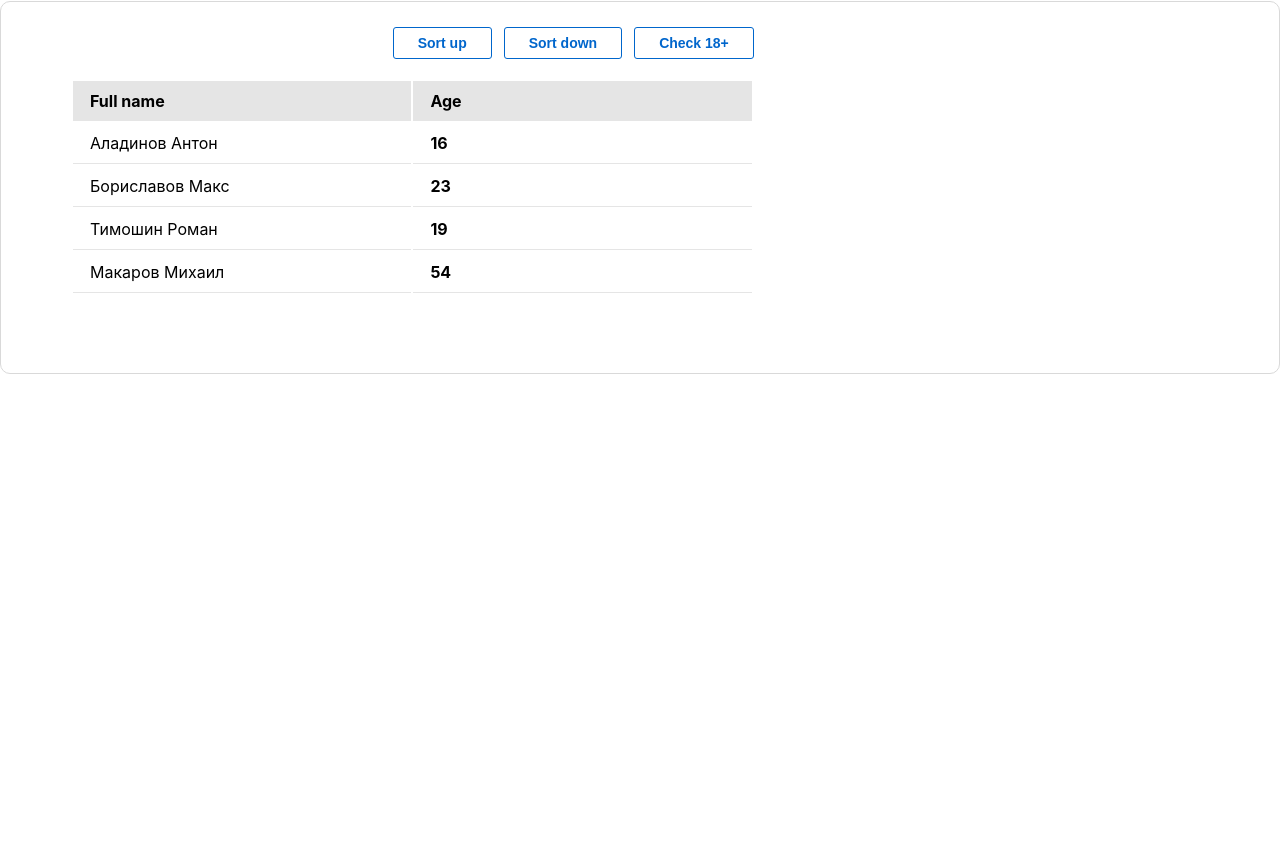
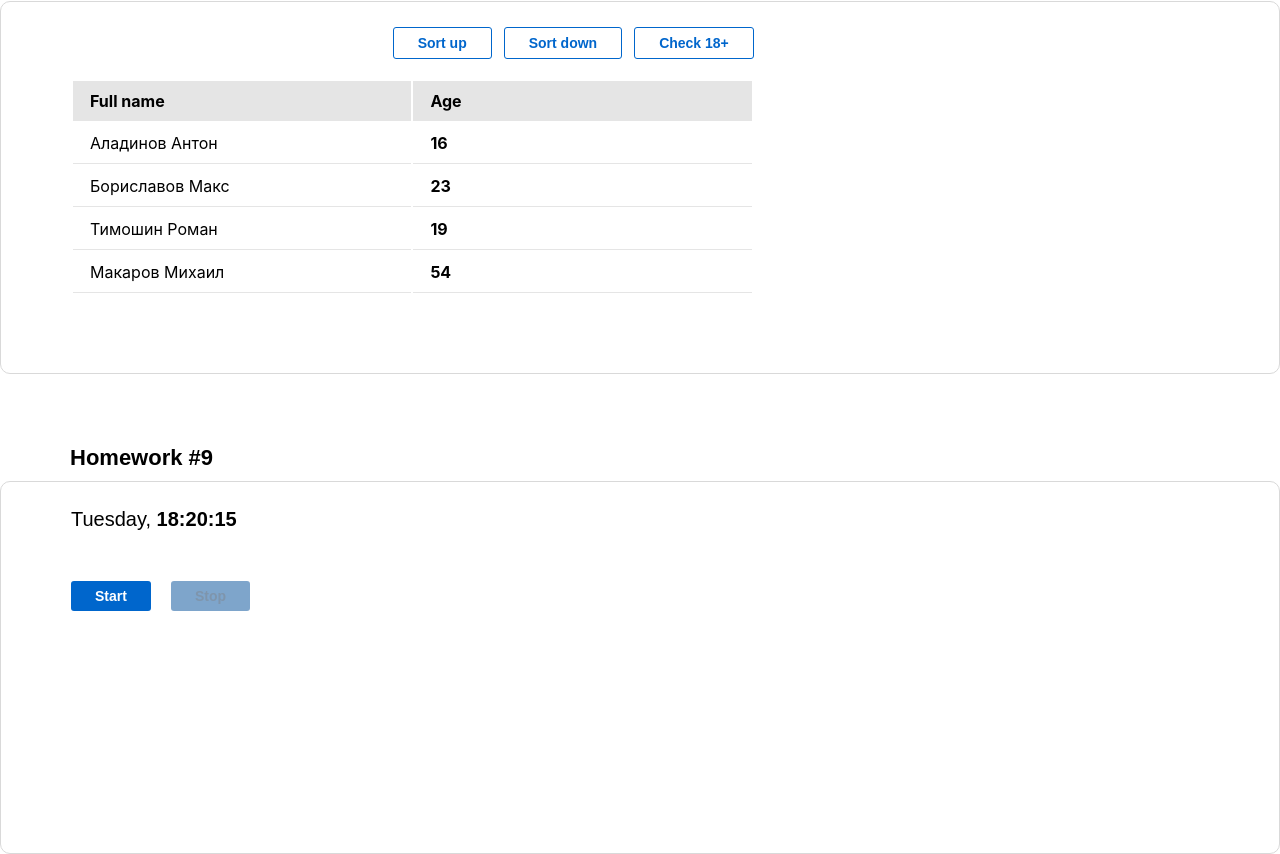
Before and after one commit to roma1524/incHomeWork, a React (Create React App) app: page /#/pre-junior in a window 1280 px wide. Shown: the part 3046-3900 px from the top of the page. Before the commit the page ends 3420 px from the top, so only its background shows below. Built offline with nearby package versions, Linux system fonts and the light colour scheme.

Commit message:
HW9 is done

```diff
--- a/src/s1-main/App.tsx
+++ b/src/s1-main/App.tsx
@@ -8,6 +8,7 @@ import HW5 from "../s2-homeworks/hw05/HW5";
 import HW6 from "../s2-homeworks/hw06/HW6";
 import HW7 from "../s2-homeworks/hw07/HW7";
 import HW8 from "../s2-homeworks/hw08/HW8";
+import HW9 from "../s2-homeworks/hw09/HW9";
 
 function App() {
     return (
@@ -24,6 +25,7 @@ function App() {
             <HW6/>
             <HW7/>
             <HW8/>
+            <HW9/>
         </div>
     )
 }
--- a/src/s2-homeworks/hw09/Clock.module.css
+++ b/src/s2-homeworks/hw09/Clock.module.css
@@ -1,7 +1,15 @@
 .buttonsContainer {
+    display: flex;
+    gap: 20px;
+    margin-top: 30px;
 }
 
 .clock {
+    color: rgb(0, 0, 0);
+    font-family: Montserrat, sans-serif;
+    font-size: 20px;
+    font-weight: 400;
+    line-height: 24px;
 }
 
 .watch {
@@ -11,4 +19,9 @@
 }
 
 .more {
+    color: rgba(0, 0, 0, 0.5);
+    font-family: Montserrat, sans-serif;
+    font-size: 16px;
+    font-weight: 400;
+    line-height: 20px;
 }
--- a/src/s2-homeworks/hw09/Clock.tsx
+++ b/src/s2-homeworks/hw09/Clock.tsx
@@ -2,6 +2,10 @@ import React, {useState} from 'react'
 import SuperButton from '../hw04/common/c2-SuperButton/SuperButton'
 import {restoreState} from '../hw06/localStorage/localStorage'
 import s from './Clock.module.css'
+
+export type DateType = {
+    [key: number]: string
+}
 
 function Clock() {
     const [timerId, setTimerId] = useState<number | undefined>(undefined)
@@ -9,30 +13,57 @@ function Clock() {
     const [date, setDate] = useState<Date>(new Date(restoreState('hw9-date', Date.now())))
     const [show, setShow] = useState<boolean>(false)
 
+    const day: DateType = {
+        1: 'Monday',
+        2: 'Tuesday',
+        3: 'Wednesday',
+        4: 'Thursday',
+        5: 'Friday',
+        6: 'Saturday',
+        7: 'Sunday'
+    }
+    const month: DateType = {
+        0: 'January',
+        1: 'February',
+        2: 'March',
+        3: 'April',
+        4: 'May',
+        5: 'June',
+        6: 'July',
+        7: 'August',
+        8: 'September',
+        9: 'October',
+        10: 'November',
+        11: 'December'
+    }
+
+    const whereIsTheZero = (num: number) => {
+        return num < 10 ? '0' + num : num
+    }
     const start = () => {
         // пишут студенты // запустить часы (должно отображаться реальное время, а не +1)
         // сохранить ид таймера (https://learn.javascript.ru/settimeout-setinterval#setinterval)
-
+        const tId = setInterval(() => setDate(new Date(restoreState('hw9-date', Date.now()))), 100)
+        setTimerId(+tId)
+    }
+    const stop = () => {
+        // пишут студенты // поставить часы на паузу, обнулить ид таймера (timerId <- undefined)
+        clearInterval(timerId)
+        setTimerId(undefined)
+    }
+    const onMouseEnter = () => { // пишут студенты // показать дату если наведена мышка
+        setShow(true)
+    }
+    const onMouseLeave = () => { // пишут студенты // спрятать дату если мышка не наведена
+        setShow(false)
     }
 
-    const stop = () => {
-        // пишут студенты // поставить часы на паузу, обнулить ид таймера (timerId <- undefined)
-
-    }
-
-    const onMouseEnter = () => { // пишут студенты // показать дату если наведена мышка
-
-    }
-    const onMouseLeave = () => { // пишут студенты // спрятать дату если мышка не наведена
-
-    }
-
-    const stringTime = 'date->time' || <br/> // часы24:минуты:секунды (01:02:03)/(23:02:03)/(24:00:00)/(00:00:01) // пишут студенты
-    const stringDate = 'date->date' || <br/> // день.месяц.год (01.02.2022) // пишут студенты, варианты 01.02.0123/01.02.-123/01.02.12345 не рассматриваем
+    const stringTime = `${whereIsTheZero(date.getHours())}:${whereIsTheZero(date.getMinutes())}:${whereIsTheZero(date.getSeconds())}` || <br/> // часы24:минуты:секунды (01:02:03)/(23:02:03)/(24:00:00)/(00:00:01) // пишут студенты
+    const stringDate = `${whereIsTheZero(date.getDay() + 1)}.${whereIsTheZero(date.getMonth() + 1)}.${date.getFullYear()}` || <br/> // день.месяц.год (01.02.2022) // пишут студенты, варианты 01.02.0123/01.02.-123/01.02.12345 не рассматриваем
 
     // день недели на английском, месяц на английском (https://learn.javascript.ru/intl#intl-datetimeformat)
-    const stringDay = 'date->day' || <br/> // пишут студенты
-    const stringMonth = 'date->month' || <br/> // пишут студенты
+    const stringDay = day[date.getDay()] || <br/> // пишут студенты
+    const stringMonth = month[date.getUTCMonth()] || <br/> // пишут студенты
 
     return (
         <div className={s.clock}>
@@ -66,17 +97,17 @@ function Clock() {
             <div className={s.buttonsContainer}>
                 <SuperButton
                     id={'hw9-button-start'}
-                    disabled={true} // пишут студенты // задизэйблить если таймер запущен
+                    disabled={!!timerId} // пишут студенты // задизэйблить если таймер запущен
                     onClick={start}
                 >
-                    start
+                    Start
                 </SuperButton>
                 <SuperButton
                     id={'hw9-button-stop'}
-                    disabled={true} // пишут студенты // задизэйблить если таймер не запущен
+                    disabled={!timerId} // пишут студенты // задизэйблить если таймер не запущен
                     onClick={stop}
                 >
-                    stop
+                    Stop
                 </SuperButton>
             </div>
         </div>
```
